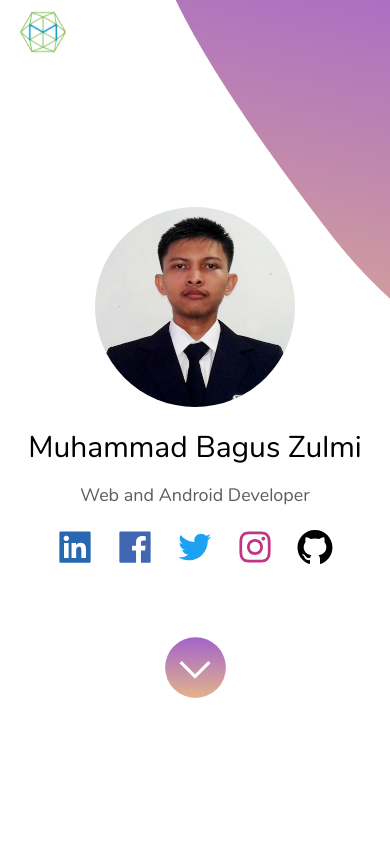
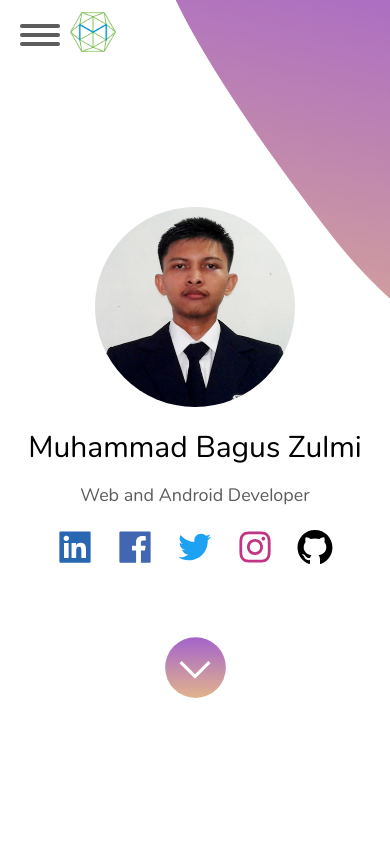
Before and after one commit to mbaguszulmi/mbaguszulmi.github.io, a React (Create React App) app: page / in a window 390 px wide. Shown: the top 844 px of the page. Built offline with nearby package versions, Linux system fonts and the light colour scheme.

Commit message:
add hamburger css

```diff
--- a/src/assets/css/style.scss
+++ b/src/assets/css/style.scss
@@ -58,6 +58,19 @@ body {
             max-width: 1200px;
             margin: 0 auto;
             height: 100%;
+
+            div.hamburger {
+                margin-right: 10px;
+                cursor: pointer;
+
+                .bar {
+                    height: 4px;
+                    background-color: #5C5C5C;
+                    width: 40px;
+                    margin: 5px 0;
+                    border-radius: 2px;
+                }
+            }
 
             div.logo {
                 margin-right: 20px;
```
